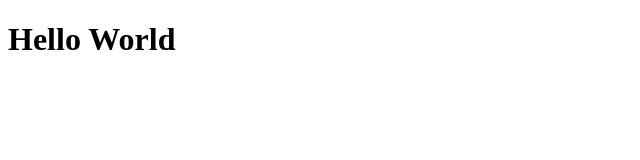
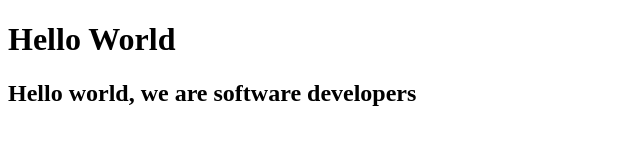
Before and after one commit to David405/demo-web-project, a plain HTML site: page index.html in a window 1280 px wide. Shown: the whole page, without its empty margins (0-640 px from the left). Drawn offline with Linux system fonts and the light colour scheme.

Commit message:
made changes to index.html

```diff
--- a/index.html
+++ b/index.html
@@ -9,6 +9,8 @@
   <body>
     <script src="https://cdn.freecodecamp.org/testable-projects-fcc/v1/bundle.js"></script>
     <h1>Hello World</h1>
+
+    <h2>Hello world, we are software developers</h2>
     <!--
 
     Hello Camper!
```
